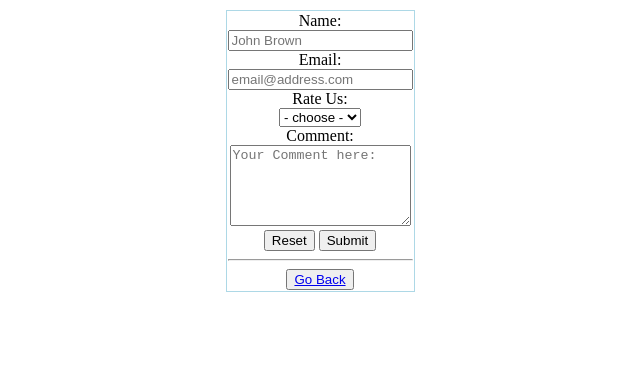
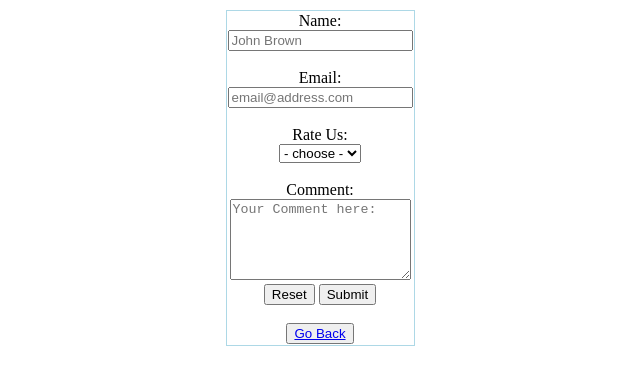
Before and after one commit to mcfunthomas/201-HTML, a plain HTML site: page Contact_Us.html in a window 1280 px wide. Shown: the whole page, without its empty margins (320-960 px from the left). Drawn offline with Linux system fonts and the light colour scheme.

Commit message:
spaces added
spaces between div rows added

```diff
--- a/Contact_Us.html
+++ b/Contact_Us.html
@@ -6,6 +6,9 @@
     <meta name="viewport" content="width=device-width, initial-scale=1.0" />
     <title>Contact Us</title>
     <style>
+      .table__th_td-text_white {
+        color: white;
+      }
       .table--middle-center {
         vertical-align: middle;
         text-align: center;
@@ -35,6 +38,7 @@
                 />
               </label>
             </div>
+            <div class="table__th_td-text_white">gap</div>
             <div>
               <label>
                 Email:
@@ -46,6 +50,7 @@
                 />
               </label>
             </div>
+            <div class="table__th_td-text_white">gap</div>
             <div>
               <label>
                 Rate Us:
@@ -61,6 +66,7 @@
                 </div>
               </label>
             </div>
+            <div class="table__th_td-text_white">gap</div>
             <div>
               <label>
                 Comment:
@@ -76,7 +82,7 @@
               <button type="reset">Reset</button>
               <button>Submit</button>
             </div>
-            <hr />
+            <div class="table__th_td-text_white">gap</div>
             <div>
               <button><a href="index.html">Go Back</a></button>
             </div>
```
